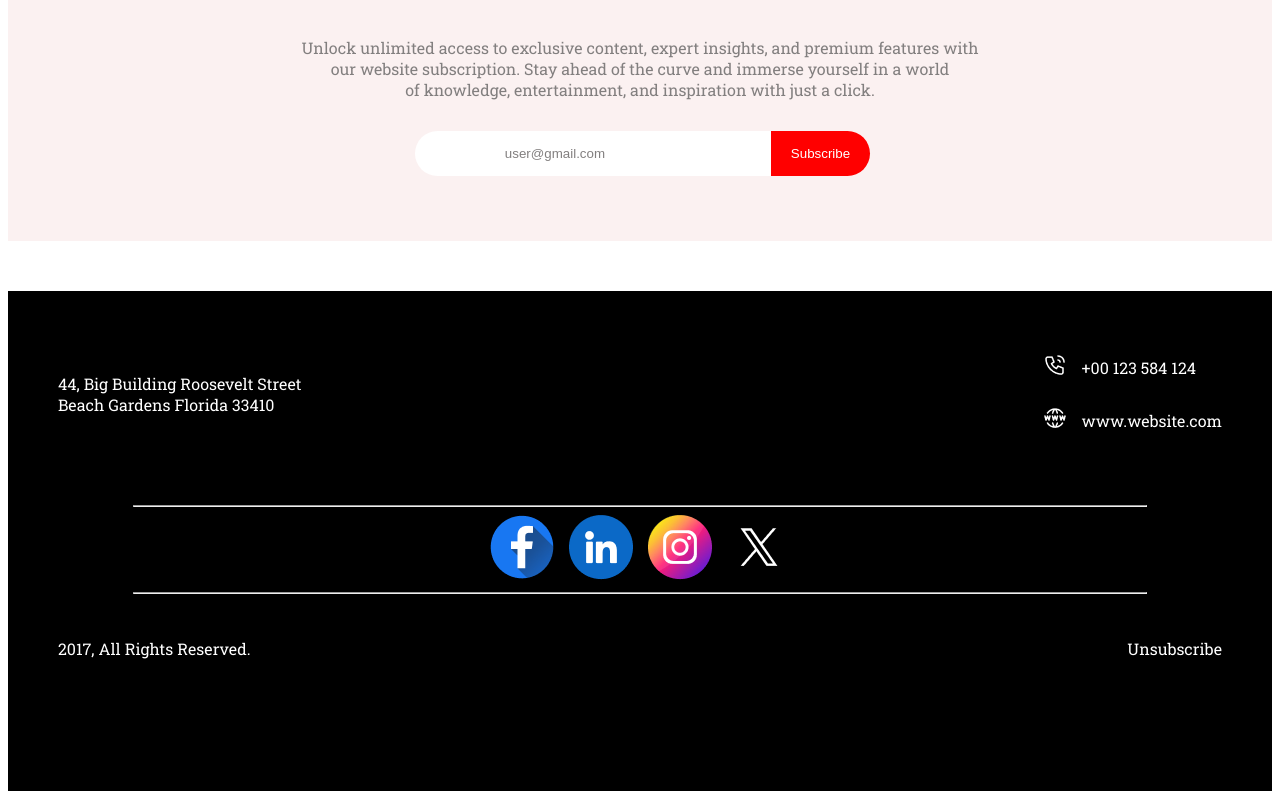
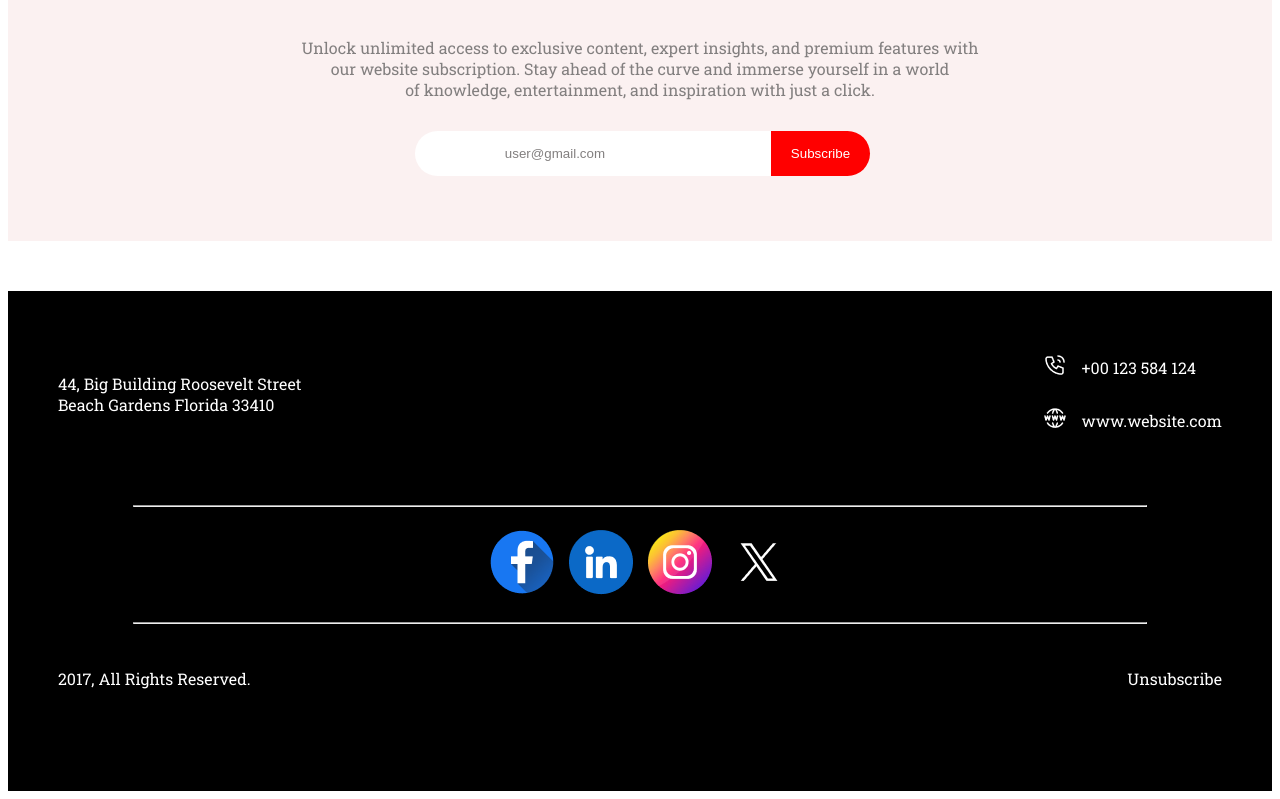
Before and after one commit to rokib-cloud/new-year-mission-2024, a plain HTML site: page index.html in a window 1280 px wide. Shown: the part 5343-6142 px from the top of the page. Drawn offline with Linux system fonts and the light colour scheme.

Commit message:
update  3.1

```diff
--- a/index.html
+++ b/index.html
@@ -179,7 +179,7 @@
         </div>
         <hr>
         <!-- icon -->
-        <div class="flex justify-center gap">
+        <div class="flex justify-center gap p-5">
             <div>
                 <a href=""><img src="images/Facebook.png" alt=""></a>
             </div>
```
